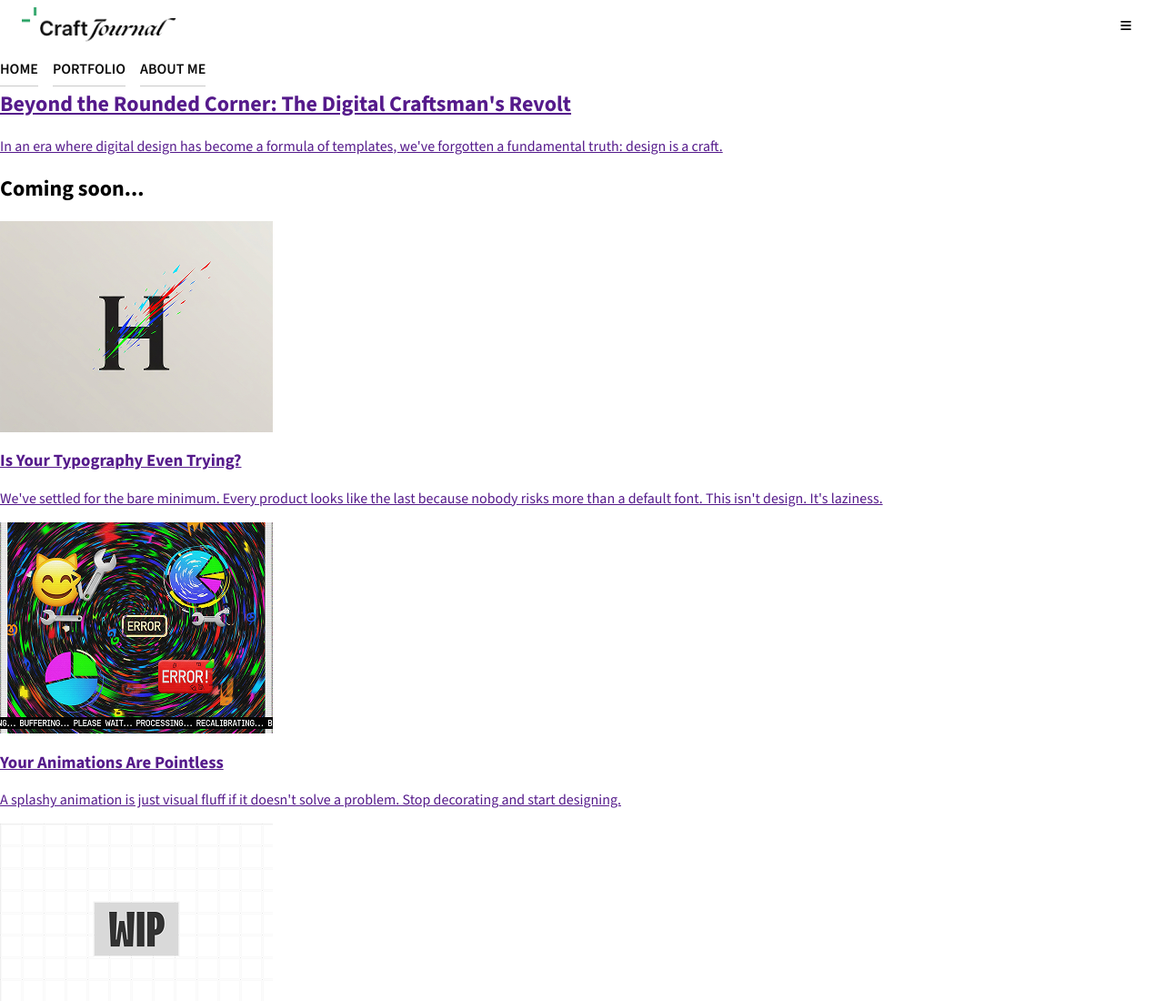
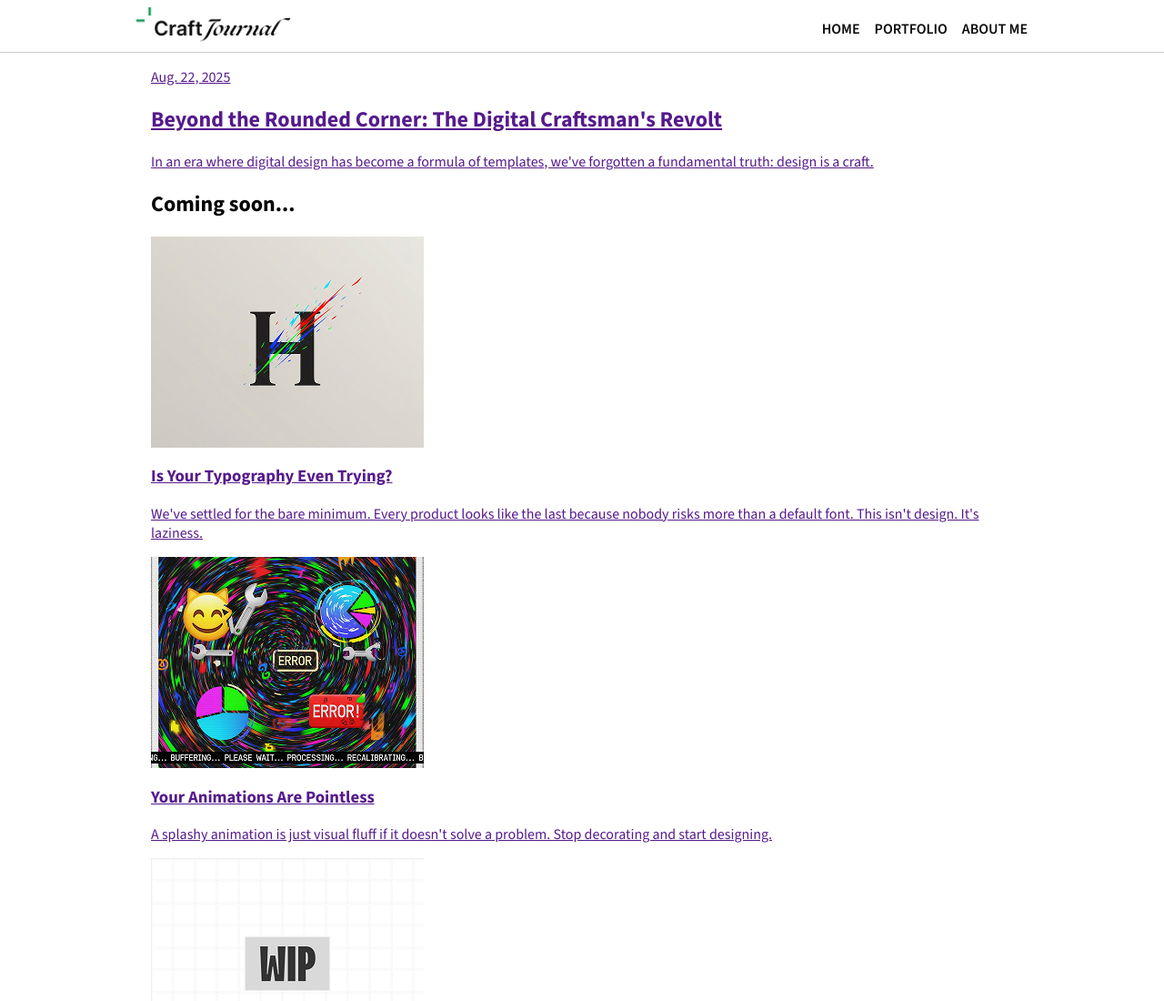
Before and after one commit to mateoruizguinazu/design-journal, a website built with Vite: page index.html in a window 1280 px wide. Shown: the top 1100 px of the page at 91% size. Built offline with nearby package versions, Linux system fonts and the light colour scheme; a web font is replaced by a local one.

Commit message:
Finish header for desktop & tablet
Changed the distribution & transition for header on tablet & desktop

```diff
--- a/css/style.css
+++ b/css/style.css
@@ -14,12 +14,11 @@ body {
    ================= */
 
 .site-header {
-    position: relative;
-    display: flex;
-    align-items: center;
-    justify-content: space-between;
-    padding: 0.5em 1.5em;
+    position: sticky;
+    top: 0;
+    padding: 0.5em 1em;
     background-color: white;
+    border-bottom: 1px solid #cacaca;
 }
 
 .logo-img {
@@ -34,12 +33,19 @@ body {
     height: 36px;
 }
 
-nav {
+#main-nav {
     position: absolute;
     width: 100%;
     top: 100%;
     left: 0;
     background-color: white;
+    max-height: 0px;
+    overflow: hidden;
+    transition: 0.5s;
+}
+
+#main-nav.nav-open {
+    max-height: 250px;
 }
 
 nav a {
@@ -62,6 +68,7 @@ li {
     border-bottom: 1px solid #CACACA;
 }
 
+/* MEDIA QUERY */
 
 @media (min-width: 480px) {
     .site-header {
@@ -71,20 +78,28 @@ li {
         padding: 0.5em 1.5em;
     }
 
-    nav a {
-        color: #090909;
-        text-transform: uppercase;
-        font-size: 1rem;
-        text-decoration: none;
-        font-weight: 600;
+    .nav-toggle {
+        display: none;
     }
 
+    #main-nav {
+        position: relative;
+        max-height: 30px;
+        overflow: auto;
+        display: flex;
+        width: fit-content;
+
+    }
+
+
     ul {
-
+        width: fit-content;
         display: flex;
         gap: 1em;
-        margin: 0;
-        padding: 0;
+    }
+
+    li {
+        border: none;
     }
 }
 
@@ -96,6 +111,20 @@ li {
     Main Element Layout
    ================= */
 
+main {
+    padding: 1em;
+    margin: 0 auto;
+    max-width: 980px;
+}
+
+.container {
+    width: 100%;
+    margin: 0 auto;
+    max-width: 980px;
+    display: flex;
+    align-items: center;
+    justify-content: space-between;
+}
 
 
 
--- a/index.html
+++ b/index.html
@@ -16,6 +16,7 @@
     <body>
         <!-- Site Header -->
         <header class="site-header">
+            <div class="container">
                 <a href="/" class="logo">
                     <h1 class="visually-hidden">CraftJournal</h1>
                     <img src="images/logo.png" class="logo-img" alt="Logotype of CraftJournal">
@@ -26,13 +27,14 @@
                     <span class="visually-hidden">Menu</span>
                 </button>
 
-            <nav id="main-nav">
+                <nav id="main-nav" class="">
                     <ul>
                         <li><a href="#">Home</a></li>
-                    <li><a href="https://www.mateoruizguinazu.com/">Portfolio</a></li>
+                        <li><a href="https://www.mateoruizguinazu.com/" target="_blank">Portfolio</a></li>
                         <li><a href="#">About me</a></li>
                     </ul>
                 </nav>
+            </div>
         </header>
         <!-- Main article -->
         <main>
@@ -132,5 +134,6 @@
         <footer>
             <p>&copy; Mateo Ruiz - CraftJournal 2025</p>
         </footer>
+        <script src="index.js" type="module"></script>
     </body>
 </html>
--- /dev/null
+++ b/index.js
@@ -0,0 +1,17 @@
+const mainNav = document.getElementById('main-nav')
+const navToggle = document.querySelector('.nav-toggle')
+const faBars = document.querySelector('.fa-bars')
+
+navToggle.addEventListener('click', function () {
+    const isExpanded = navToggle.getAttribute('aria-expanded') === 'true'
+    navToggle.setAttribute('aria-expanded', !isExpanded)
+    mainNav.classList.toggle('nav-open')
+
+
+    if (isExpanded) {
+        faBars.classList.replace('fa-times', 'fa-bars')
+    } else {
+        faBars.classList.replace('fa-bars', 'fa-times')
+    }
+
+})
```
Lines whose indentation alone changed are shown as unchanged.
